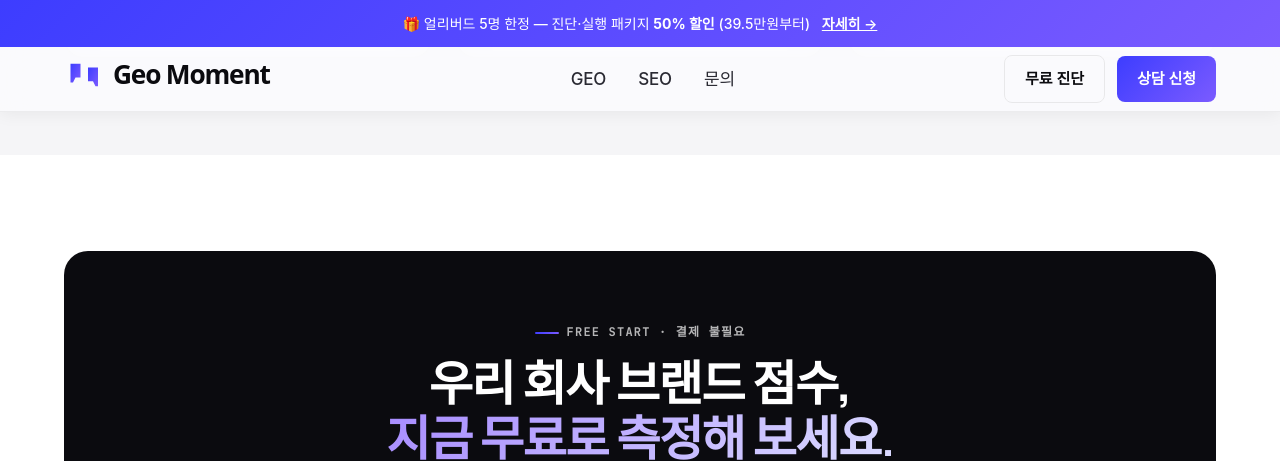
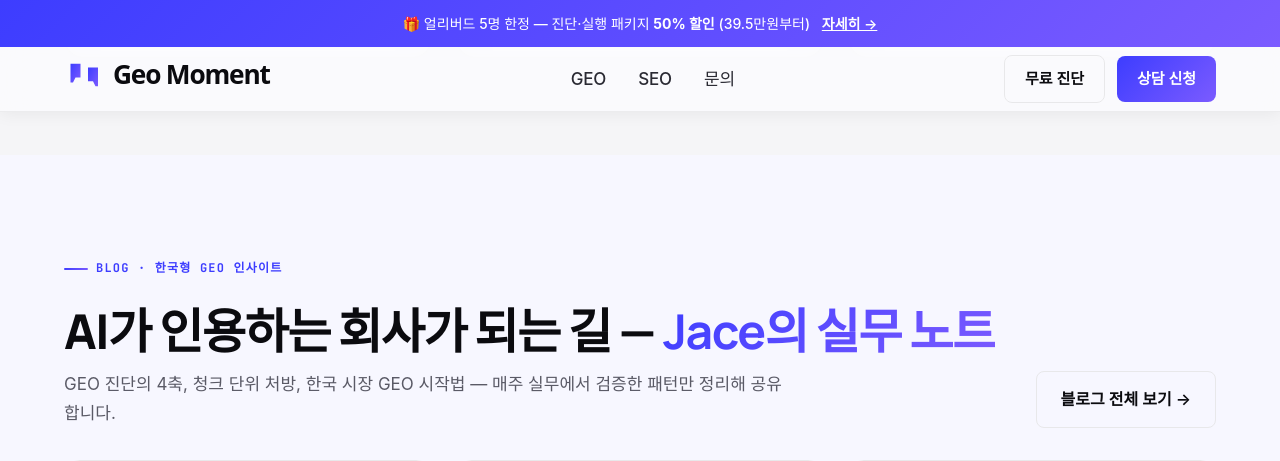
Before and after one commit to 80tt080997-ctrl/geomoment-site, a Jekyll site: the page built from index.html, in a window 1280 px wide and 1400 px high, scrolled down 6430 px. Shown: the top 461 px of the window. Built offline with Jekyll 4.4.1, drawn with Linux system fonts in a browser that asks for light colours; some web fonts are replaced; some of the changed text lies outside the part shown; grey boxes are pictures that could not be loaded.

Commit message:
Home + post hero polish: remove white band above post hero, add blog teaser section on home
- assets/css/blog.css: pull .blog-post up by --sp-6 so .post-hero begins right under the sticky header. This removes the white band between header and the indigo-tinted hero that mismatched the blog-index page.
- index.html: enable Jekyll processing via empty front matter, load blog.css, and insert a blog teaser section right before the final CTA. Renders the three latest posts using the same .blog-card pattern as /blog/.

Co-Authored-By: Claude Opus 4.7 (1M context) <noreply@anthropic.com>

```diff
--- a/assets/css/blog.css
+++ b/assets/css/blog.css
@@ -439,7 +439,7 @@
    Blog Post — Hero
    ========================================================================== */
 
-.blog-post { padding-bottom: var(--sp-9); }
+.blog-post { padding-bottom: var(--sp-9); margin-top: calc(-1 * var(--sp-6)); }
 
 .post-hero {
   background: linear-gradient(180deg, rgba(61, 61, 255, 0.04) 0%, transparent 100%);
--- a/index.html
+++ b/index.html
@@ -1,3 +1,5 @@
+---
+---
 <!DOCTYPE html>
 <html lang="ko">
 <head>
@@ -77,6 +79,7 @@
 <!-- Styles -->
 <link rel="stylesheet" href="assets/css/tokens.css">
 <link rel="stylesheet" href="assets/css/style.css">
+<link rel="stylesheet" href="assets/css/blog.css">
 <meta name="naver-site-verification" content="b090a51ae752a47ae0c77b8315f1cd0bcedf0981" />
 <!-- Google tag (gtag.js) -->
 <script async src="https://www.googletagmanager.com/gtag/js?id=G-N581TKG6SH"></script>
@@ -644,6 +647,58 @@
   </div>
 </section>
 
+<!-- ============ Blog teaser — 한국형 GEO 인사이트 ============ -->
+<section class="home-blog-teaser" style="padding: var(--sp-9) 0; background: rgba(61, 61, 255, 0.04);">
+  <div class="container">
+    <header class="home-blog-teaser-head" style="display:flex; align-items:flex-end; justify-content:space-between; gap: var(--sp-5); margin-bottom: var(--sp-6); flex-wrap: wrap;">
+      <div>
+        <div class="fp-eyebrow">BLOG · 한국형 GEO 인사이트</div>
+        <h2 class="fp-headline" style="margin: var(--sp-3) 0 var(--sp-3);">AI가 인용하는 회사가 되는 길 — <b>Jace의 실무 노트</b></h2>
+        <p style="color: var(--ink-500); font-size: 17px; line-height: 1.7; max-width: 720px; margin: 0;">GEO 진단의 4축, 청크 단위 처방, 한국 시장 GEO 시작법 — 매주 실무에서 검증한 패턴만 정리해 공유합니다.</p>
+      </div>
+      <a href="/blog/" class="btn-secondary" style="flex: 0 0 auto;">블로그 전체 보기 →</a>
+    </header>
+    <div class="blog-grid">
+      {% assign jace = site.data.authors.jace %}
+      {% for post in site.posts limit:3 %}
+      {% assign author = site.data.authors[post.author_id] | default: jace %}
+      {% assign before_style = post.content | split: '<style' | first %}
+      {% assign after_style = post.content | split: '</style>' | last %}
+      {% assign clean_content = before_style | append: after_style %}
+      {% assign word_count = clean_content | strip_html | strip_newlines | size %}
+      {% assign read_time = word_count | divided_by: 600 | plus: 1 %}
+      <article class="blog-card">
+        <a href="{{ post.url }}">
+          {% if post.image %}
+          <div class="blog-card-thumb blog-card-thumb--image" aria-hidden="true">
+            <img src="{{ post.image }}" alt="" loading="lazy">
+          </div>
+          {% else %}
+          <div class="blog-card-thumb" aria-hidden="true">
+            <span class="blog-card-thumb-label">{{ post.category | default: 'GEO' }}</span>
+            <span class="blog-card-thumb-mono">G</span>
+          </div>
+          {% endif %}
+          <div class="blog-card-body">
+            {% if post.category %}<span class="blog-card-cat">{{ post.category }}</span>{% endif %}
+            <h3 class="blog-card-title">{{ post.title }}</h3>
+            {% if post.description %}<p class="blog-card-desc">{{ post.description }}</p>{% endif %}
+            <div class="blog-card-meta">
+              <img src="{{ author.avatar }}" alt="{{ author.name }}" class="blog-card-avatar">
+              <span class="blog-card-author">{{ author.name }}</span>
+              <span class="blog-card-dot">·</span>
+              <time datetime="{{ post.date | date: '%Y-%m-%d' }}">{{ post.date | date: "%Y-%m-%d" }}</time>
+              <span class="blog-card-dot">·</span>
+              <span class="blog-card-read">{{ read_time }}분</span>
+            </div>
+          </div>
+        </a>
+      </article>
+      {% endfor %}
+    </div>
+  </div>
+</section>
+
 <!-- ============ CTA Final — Free 진단 invite ============ -->
 <section style="padding: var(--sp-9) 0;">
   <div class="container">
```
